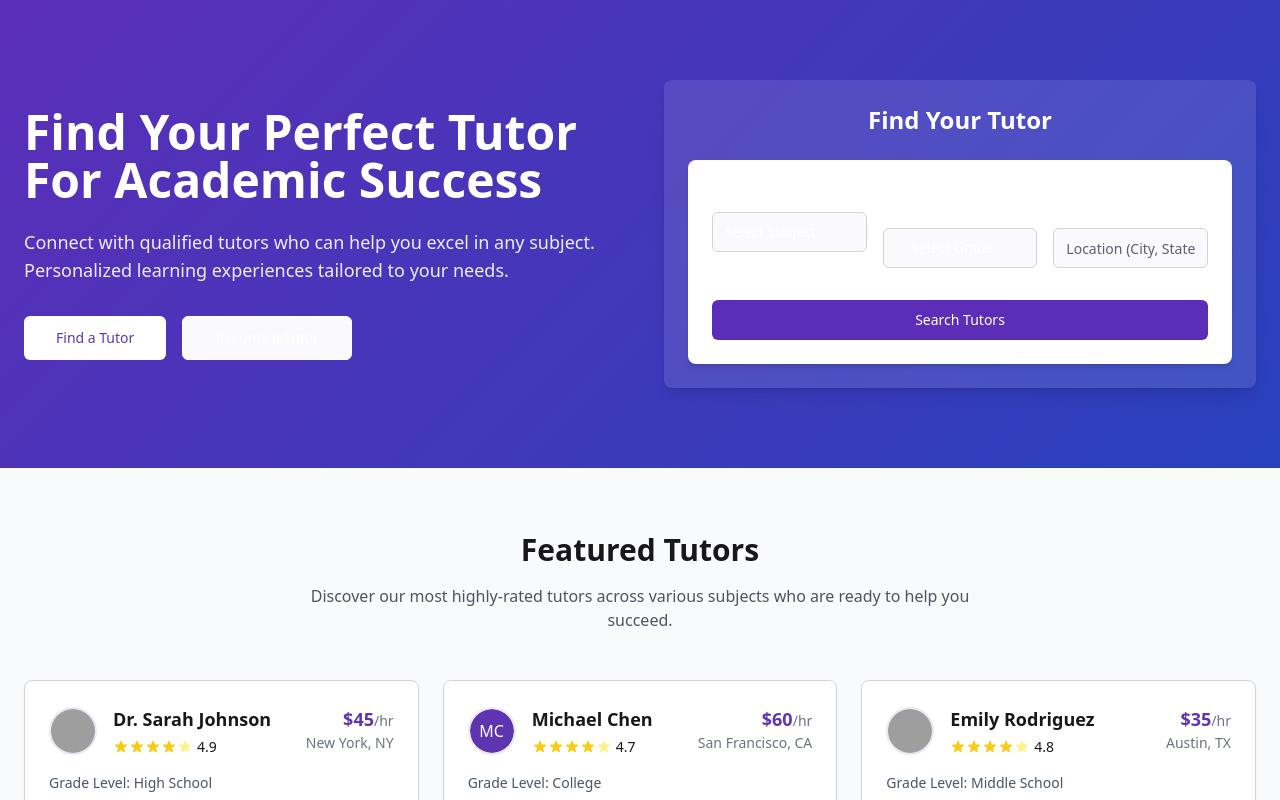
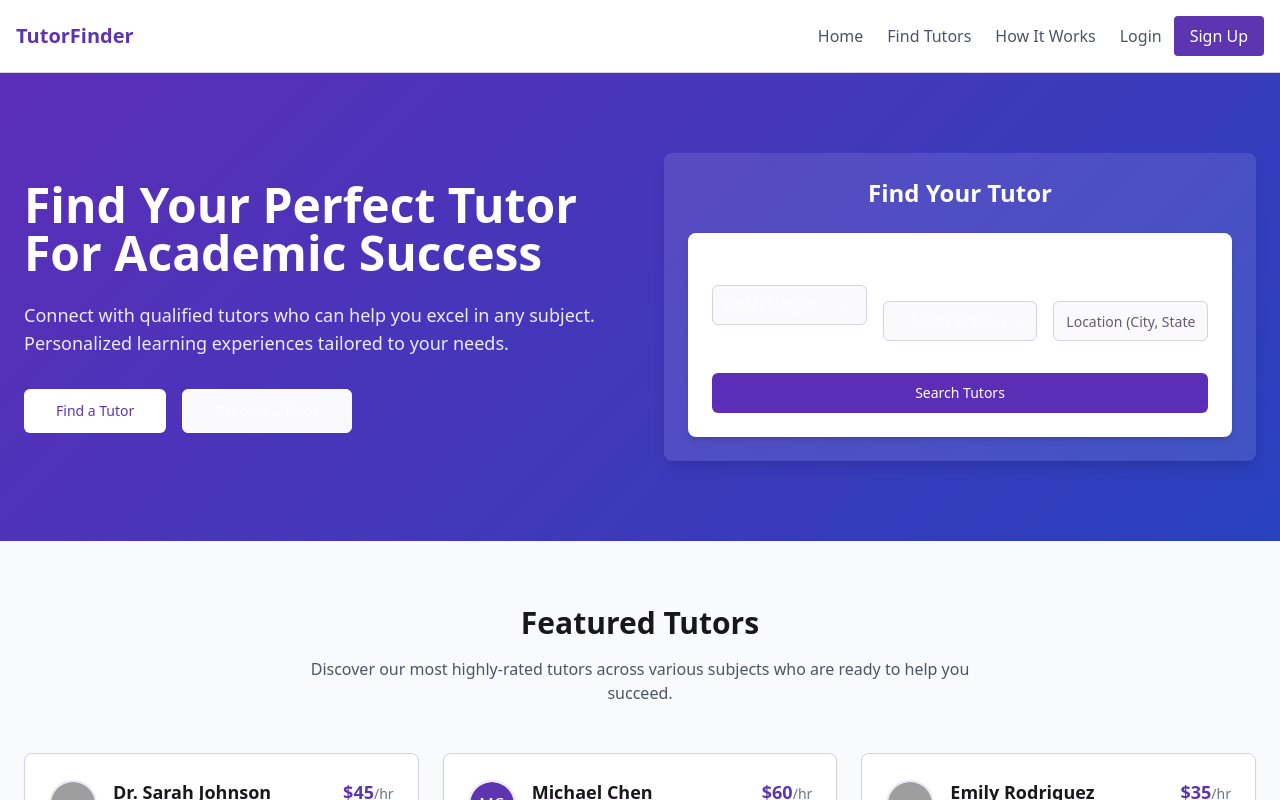
Before and after one commit to rajeshsunar/mentor-match-online, a React (Vite) app: page / in a window 1280 px wide. Shown: the top 800 px of the page. Built offline with nearby package versions, Linux system fonts and the light colour scheme; grey boxes are pictures that could not be loaded.

Commit message:
Fix: Navbar component type errors
The Navbar component was throwing type errors because the `authService.login` function's return type was not correctly handled. This commit updates the component to correctly handle the return type, resolving the type errors.

```diff
--- a/src/components/layout/Navbar.tsx
+++ b/src/components/layout/Navbar.tsx
@@ -1,3 +1,4 @@
+
 import { useNavigate } from "react-router-dom";
 import { useAuth } from "@/contexts/AuthContext";
 import { useToast } from "@/components/ui/use-toast";
@@ -6,25 +7,25 @@ import { authService } from "@/services/auth";
 const Navbar = () => {
   const navigate = useNavigate();
   const { toast } = useToast();
+  const { user } = useAuth();
 
   const handleLogin = async (email: string, password: string): Promise<boolean> => {
     try {
-      const { data, error } = await authService.login(email, password);
+      const response = await authService.login(email, password);
 
-      if (error) throw error;
+      // If login failed or no session data
+      if (!response || !response.session) {
+        throw new Error("Login failed");
+      }
 
       // Redirect based on user role
-      const userRole = data.user?.user_metadata.role;
+      const userRole = response.user?.user_metadata.role;
 
       if (userRole === 'student') {
         navigate('/student/dashboard');
       } else if (userRole === 'tutor') {
         navigate('/tutor/dashboard');
       }
-
-      // This would be handled by the AuthModal component
-      // We'll keep this comment as a reference
-      // setIsAuthModalOpen(false);
 
       toast({
         title: "Welcome back!",
@@ -45,8 +46,41 @@ const Navbar = () => {
   };
 
   return (
-    <div>
-      {/* Navbar content */}
+    <div className="bg-white shadow-sm border-b py-4">
+      <div className="max-w-7xl mx-auto px-4 flex justify-between items-center">
+        <div className="font-bold text-tutor-primary text-xl">TutorFinder</div>
+
+        <div className="flex items-center gap-6">
+          {/* Navigation Links */}
+          <nav className="hidden md:flex items-center gap-6">
+            <a href="/" className="text-gray-600 hover:text-tutor-primary transition-colors">Home</a>
+            <a href="/tutors" className="text-gray-600 hover:text-tutor-primary transition-colors">Find Tutors</a>
+            <a href="/how-it-works" className="text-gray-600 hover:text-tutor-primary transition-colors">How It Works</a>
+
+            {user && user.user_metadata.role === 'student' && (
+              <a href="/student/dashboard" className="text-gray-600 hover:text-tutor-primary transition-colors">Dashboard</a>
+            )}
+
+            {user && user.user_metadata.role === 'tutor' && (
+              <a href="/tutor/dashboard" className="text-gray-600 hover:text-tutor-primary transition-colors">Dashboard</a>
+            )}
+          </nav>
+
+          {/* Auth Buttons - Will be replaced by AuthModal in real implementation */}
+          <div className="flex items-center gap-3">
+            {user ? (
+              <span>Welcome, {user.user_metadata.first_name || 'User'}</span>
+            ) : (
+              <>
+                <button className="text-gray-600 hover:text-tutor-primary transition-colors">Login</button>
+                <button className="bg-tutor-primary text-white px-4 py-2 rounded hover:bg-tutor-primary/90 transition-colors">
+                  Sign Up
+                </button>
+              </>
+            )}
+          </div>
+        </div>
+      </div>
     </div>
   );
 };
```
